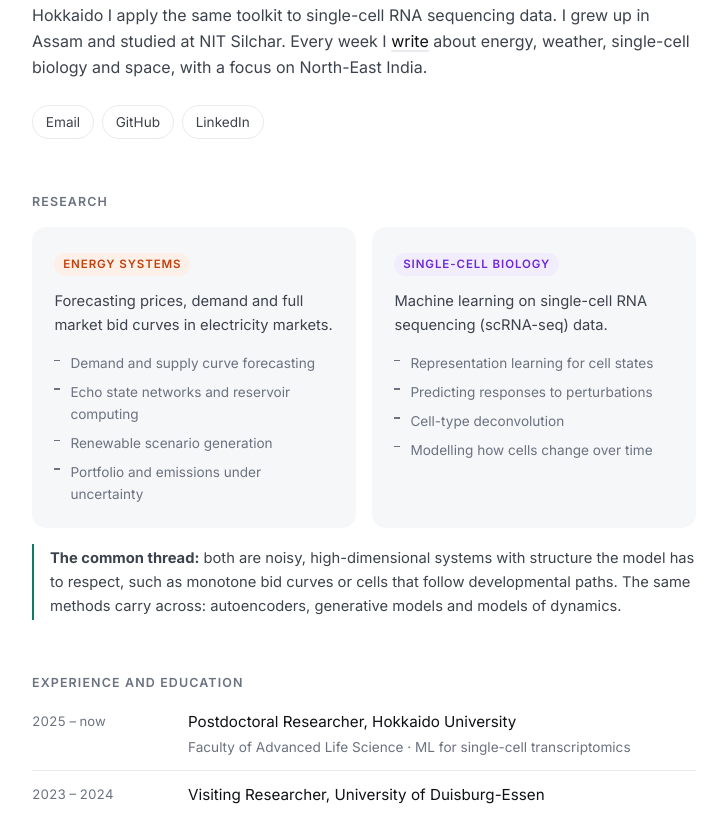
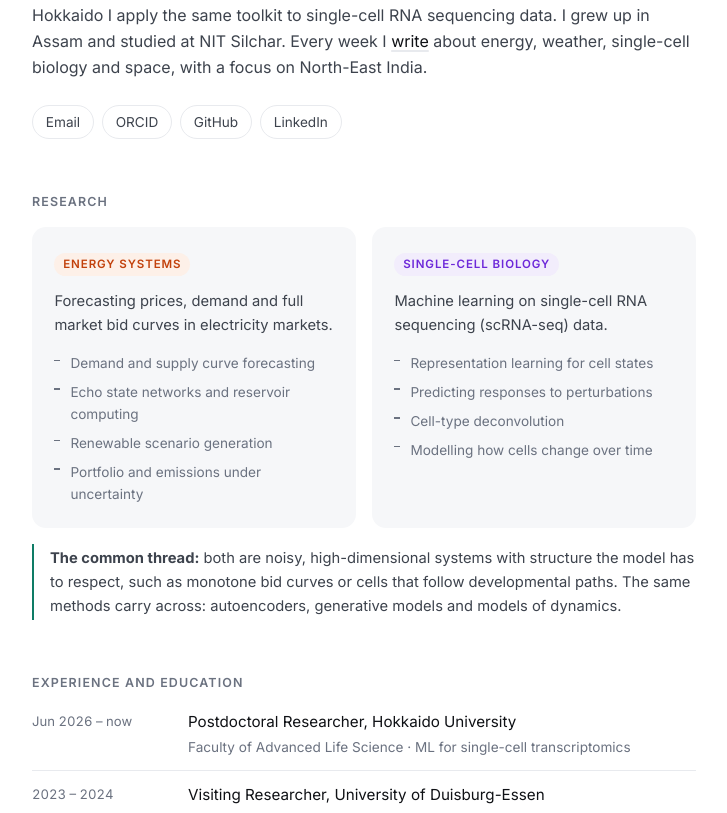
Before and after one commit to nabangshu/nabangshu.github.io, a Jekyll site: the page built from index.html, in a window 1280 px wide and 1400 px high. Shown: the part 435-1248 px from the top of the window, without its empty margins (276-1003 px from the left). Built offline with Jekyll 4.4.1, drawn with Linux system fonts in a browser that asks for light colours.

Commit message:
Add ORCID link and Hokkaido start date (June 2026)
Co-Authored-By: Claude Opus 5.5 <noreply@anthropic.com>

```diff
--- a/_config.yml
+++ b/_config.yml
@@ -12,7 +12,7 @@ social:
   email: "nabangshu.sinha@gmail.com"   # shown via a small script to reduce spam
   github: "nabangshu"
   scholar: ""          # Google Scholar user id, e.g. AbCdEfGhIjK
-  orcid: ""            # e.g. 0000-0000-0000-0000
+  orcid: "0009-0008-0237-8185"
   linkedin: "nabangshu-sinha-56ab19a3"
 
 markdown: kramdown
--- a/cv.html
+++ b/cv.html
@@ -20,7 +20,7 @@ permalink: /cv/
 
 <h2>Experience</h2>
 <ul class="timeline">
-  <li><span class="when">2025 – now</span><span class="what">Postdoctoral Researcher, Hokkaido University, Japan<small>Faculty of Advanced Life Science. Machine learning for single-cell RNA sequencing data: representation learning, perturbation response, deconvolution and cell dynamics.</small></span></li>
+  <li><span class="when">Jun 2026 – now</span><span class="what">Postdoctoral Researcher, Hokkaido University, Japan<small>Faculty of Advanced Life Science. Machine learning for single-cell RNA sequencing data: representation learning, perturbation response, deconvolution and cell dynamics.</small></span></li>
   <li><span class="when">Feb 2022 – Feb 2025</span><span class="what">Ph.D. Researcher, University of Camerino, Italy<small>Built a curve-forecasting framework based on a monotonic autoencoder for electricity market bid curves; assembled large-scale datasets from public market data.</small></span></li>
   <li><span class="when">Oct 2023 – Mar 2024</span><span class="what">Visiting Researcher, University of Duisburg-Essen, Germany<small>Forecasting models for German electricity market curve data.</small></span></li>
   <li><span class="when">Oct 2020 – Apr 2021</span><span class="what">Research Assistant, National Yang Ming Chiao Tung University, Taiwan<small>Bayesian structural time series (BSTS) for causal inference in management research (R).</small></span></li>
--- a/index.html
+++ b/index.html
@@ -55,7 +55,7 @@ title: Home
 
 <h2>Experience and education</h2>
 <ul class="timeline">
-  <li><span class="when">2025 – now</span><span class="what">Postdoctoral Researcher, Hokkaido University<small>Faculty of Advanced Life Science · ML for single-cell transcriptomics</small></span></li>
+  <li><span class="when">Jun 2026 – now</span><span class="what">Postdoctoral Researcher, Hokkaido University<small>Faculty of Advanced Life Science · ML for single-cell transcriptomics</small></span></li>
   <li><span class="when">2023 – 2024</span><span class="what">Visiting Researcher, University of Duisburg-Essen<small>Forecasting German electricity market curves</small></span></li>
   <li><span class="when">2022 – 2025</span><span class="what">Ph.D., Computer Science and Mathematics, University of Camerino<small>Forecasting Demand and Supply Curves in Day-Ahead Electricity Markets</small></span></li>
   <li><span class="when">2020 – 2021</span><span class="what">Research Assistant, National Yang Ming Chiao Tung University<small>Bayesian structural time series for causal inference</small></span></li>
```
